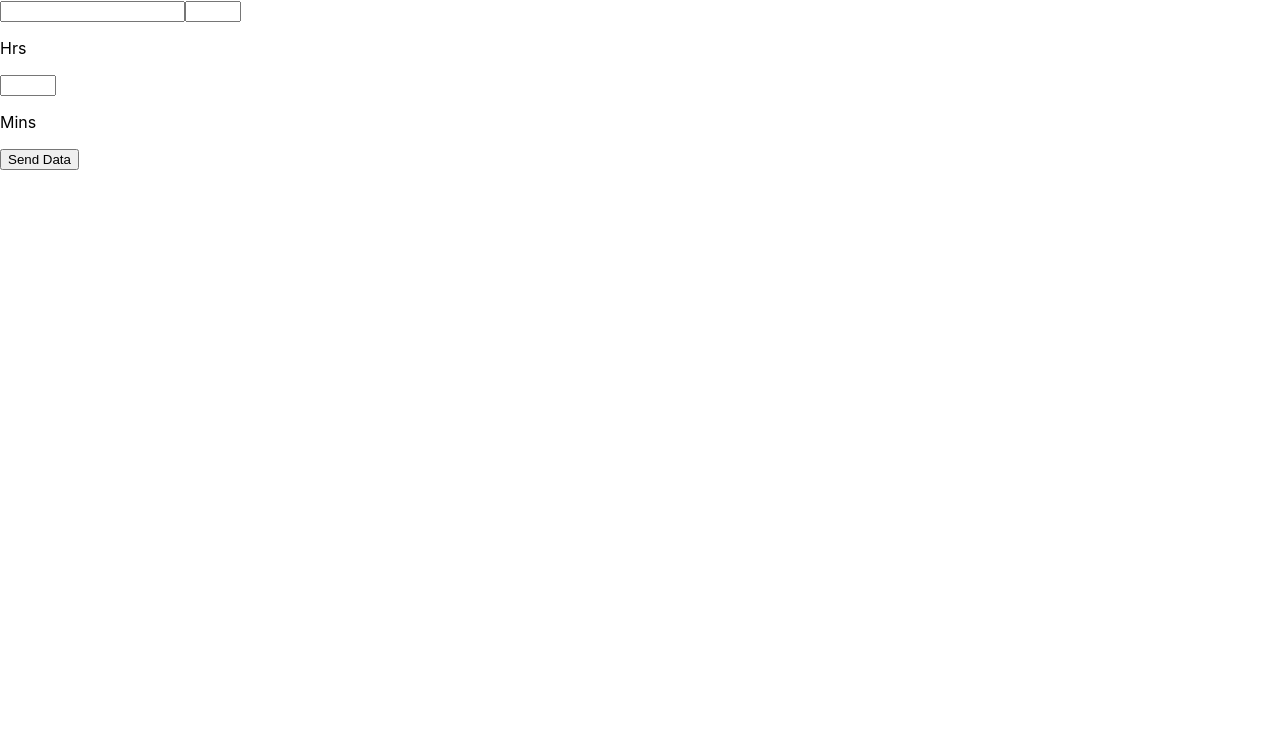
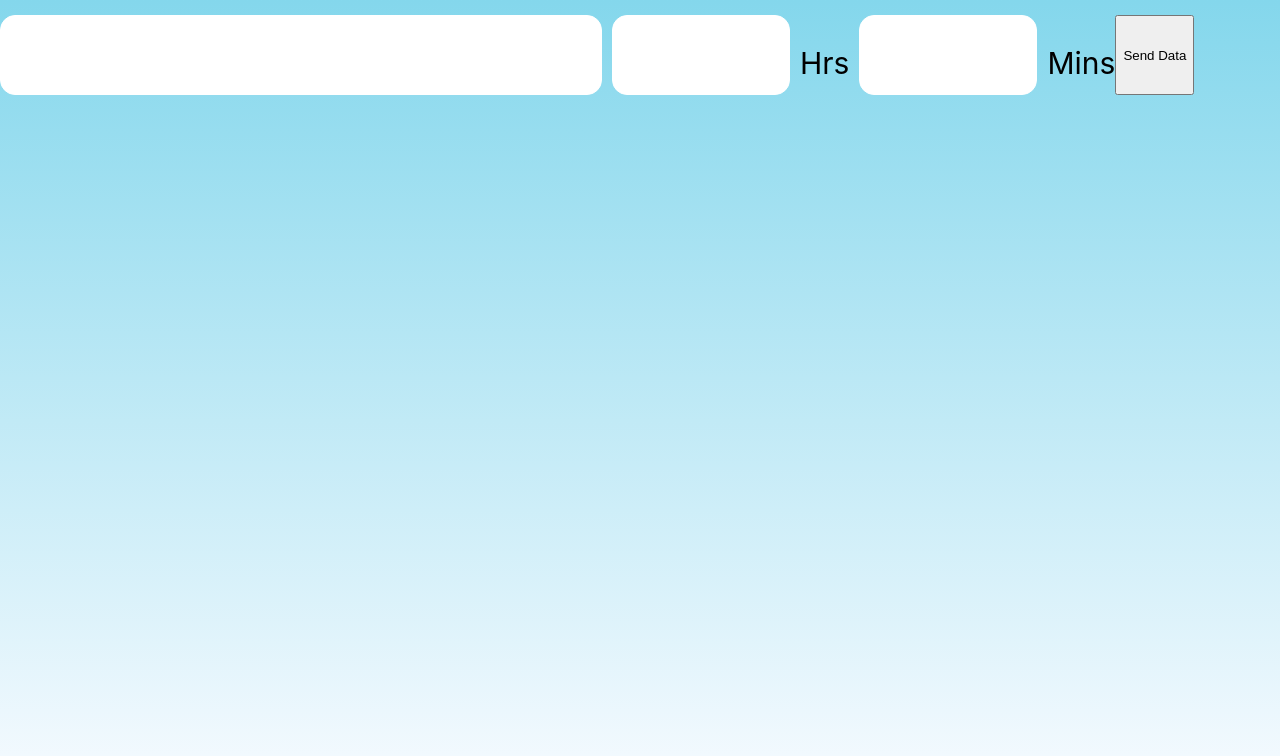
Before and after one commit to bishalx0/DoMoreNow, a React (Create React App) app in the folder front_end/: page /todo in a window 1280 px wide. Shown: the top 756 px of the page. Built offline with nearby package versions, Linux system fonts and the light colour scheme.

Commit message:
Todo css

```diff
--- a/front_end/src/Components/Todo/Todo.module.css
+++ b/front_end/src/Components/Todo/Todo.module.css
@@ -0,0 +1,37 @@
+.todoContainer{
+    height: 100vh;
+    overflow: hidden;
+    background: linear-gradient(#84D7EC,#F8FBFF);
+    display: flex;
+}
+
+.items{
+    margin-top: 15px;
+    height: 80px;
+    display: flex;
+}
+
+.todoTitle{
+    padding: 20px 50px;
+    width: 500px;
+    border-radius: 15px;
+    border: 1px solid #fff;
+    font-size: 30px;
+    text-transform: capitalize;
+}
+
+.timeCount{
+    padding: 20px 50px;
+    margin: 0 10px;
+    border-radius: 15px;
+    border: 1px solid #fff;
+    font-size: 25px;
+}
+
+.timeTitle{
+    font-size: 30px;
+}
+
+.todoTitle:focus , .timeCount{
+    outline: #84D7EC;
+}
```
